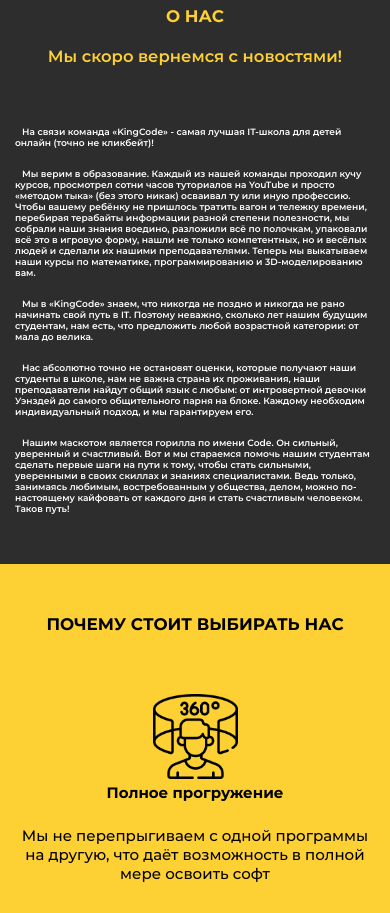
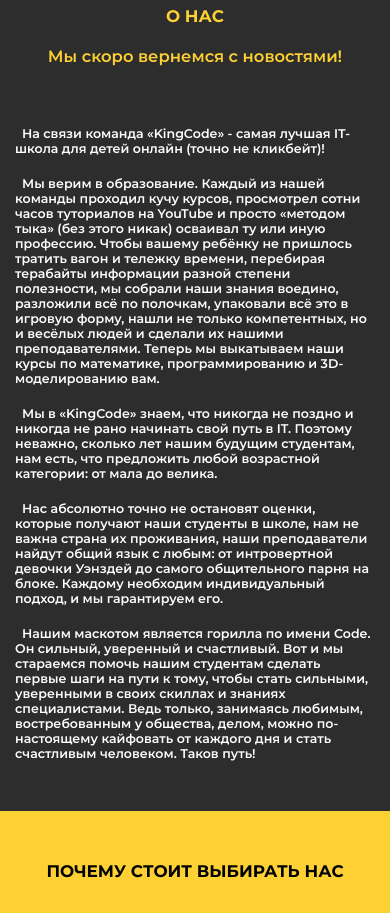
Before and after one commit to vladikEmmet/kingcode-client, a Next.js app: page / in a window 390 px wide. Shown: the part 980-1893 px from the top of the page. Built offline with nearby package versions, Linux system fonts and the light colour scheme; no server answers.

Commit message:
Changed main text font sizes

```diff
--- a/src/app/globals.scss
+++ b/src/app/globals.scss
@@ -66,7 +66,7 @@
   }
 
   @media only screen and (min-width: 576px) and (max-width: 767px) {
-    font-size: 16px;
+    font-size: 20px;
   }
 
   @media only screen and (max-width: 575px) {
--- a/src/components/AboutUs/AboutUs.module.scss
+++ b/src/components/AboutUs/AboutUs.module.scss
@@ -24,6 +24,7 @@
 
         @media only screen and (max-width: 767px) {
             text-indent: $mobile-text-indent;
+            font-size: 0.9rem;
         }
     }
 }
--- a/src/components/MainScreen/MainScreen.module.scss
+++ b/src/components/MainScreen/MainScreen.module.scss
@@ -198,7 +198,8 @@
 
     &.big {
         @media only screen and (max-width: 470px) {
-            font-size: 0.8rem!important;
+            // font-size: 0.8rem!important;
+            font-size: 0.9rem!important;
         }
     }
 
--- a/src/components/MainScreen/MainScreen.tsx
+++ b/src/components/MainScreen/MainScreen.tsx
@@ -4,7 +4,6 @@
 import { FC } from "react";
 import star from "@/assets/star.png"
 import { Button, ButtonVariantsEnum } from "../UI/Button/Button";
-import { Link as ScrollLink } from "react-scroll";
 import localFont from 'next/font/local';
 import cn from 'clsx';
 
```
Also changed, not shown: src/components/Math/Examples/Examples.module.scss (+8 -0 lines).
